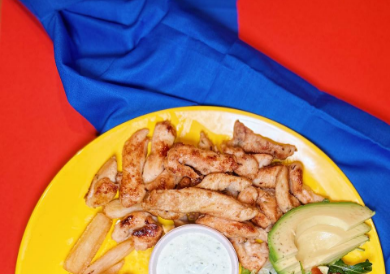
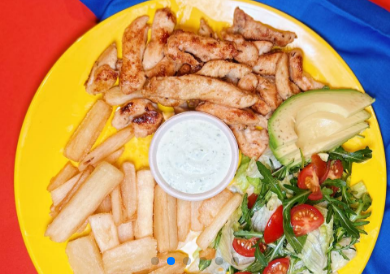
Before and after one commit to Hansi7899/mixtura, a plain HTML site: page index.html in a window 390 px wide. Shown: the part 83-357 px from the top of the page. Drawn offline with nearby package versions, Linux system fonts and the light colour scheme; a script that the page names is missing.

Commit message:
Update style.css

```diff
--- a/style.css
+++ b/style.css
@@ -1,4 +1,5 @@
 * {
+    width: auto;
     margin: 0px;
     padding: 0px;
     border: none;
@@ -9,6 +10,7 @@
 
 body {
     background: #001982;
+    width: auto;
     margin: 0;
     font-weight: 400;
     letter-spacing: 1px;
@@ -217,6 +219,38 @@ a {
     display: block;
 }
 
+/* Responsive adjustments for different screen sizes */
+@media screen and (max-width: 1200px) {
+    .swiper {
+        height: 45vh;
+        max-height: 450px;
+    }
+}
+
+@media screen and (max-width: 768px) {
+    .swiper {
+        height: 40vh;
+        min-height: 250px;
+        max-height: 350px;
+    }
+}
+
+@media screen and (max-width: 480px) {
+    .swiper {
+        height: 35vh;
+        min-height: 200px;
+        max-height: 280px;
+    }
+}
+
+@media screen and (max-width: 360px) {
+    .swiper {
+        height: 30vh;
+        min-height: 180px;
+        max-height: 250px;
+    }
+}
+
 .middle-title {
     color: #FFCE00;
     font-size: clamp(1.5em, 4vw, 2.5em);
```
